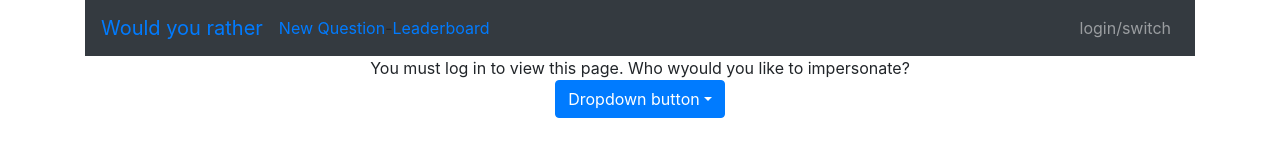
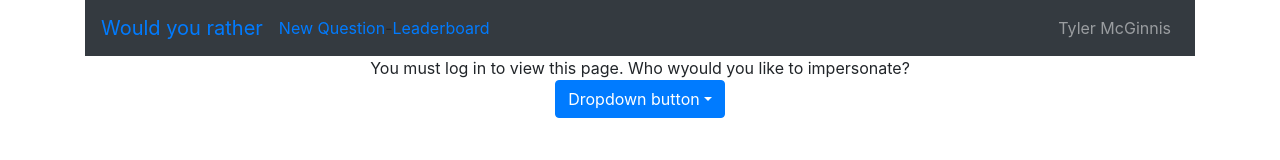
Before and after one commit to lacra-oloeriu/would-you-rather-starter-v2, a React (Create React App) app: page /login in a window 1280 px wide. Shown: the top 160 px of the page. Built offline with nearby package versions, Linux system fonts and the light colour scheme.

Commit message:
added user name to nav bar

```diff
--- a/src/components/QuestionNavbar.js
+++ b/src/components/QuestionNavbar.js
@@ -3,13 +3,21 @@ import { withRouter } from "react-router-dom";
 import { connect } from "react-redux";
 import { Link } from "react-router-dom";
 
-import {  Navbar, Nav, NavItem } from "react-bootstrap";
+import { Navbar, Nav, NavItem } from "react-bootstrap";
 
 class QuestionNavbar extends Component {
   render() {
+    const { authedUser, users } = this.props;
+
+    let logInSwitsh = "login";
+    let user = users[authedUser];
+    if (user) {
+      logInSwitsh = user.name;
+    }
+
     return (
       <Navbar collapseOnSelect expand="sm" bg="dark" variant="dark">
-        <Navbar.Brand >
+        <Navbar.Brand>
           <Link to="/">Would you rather</Link>
         </Navbar.Brand>
 
@@ -27,7 +35,7 @@ class QuestionNavbar extends Component {
         <Navbar.Collapse id="responsive-navbar-nav">
           <Nav className="mr-auto"></Nav>
           <Nav>
-            <Nav.Link href="/login">login/switch</Nav.Link>
+            <Nav.Link href="/login">{logInSwitsh}</Nav.Link>
           </Nav>
         </Navbar.Collapse>
       </Navbar>
@@ -40,6 +48,7 @@ function mapStateToProps({ questions, authedUser, users }) {
     questionIds: Object.keys(questions),
     authedUserObject: users[authedUser],
     users: users,
+    authedUser,
   };
 }
 
```
